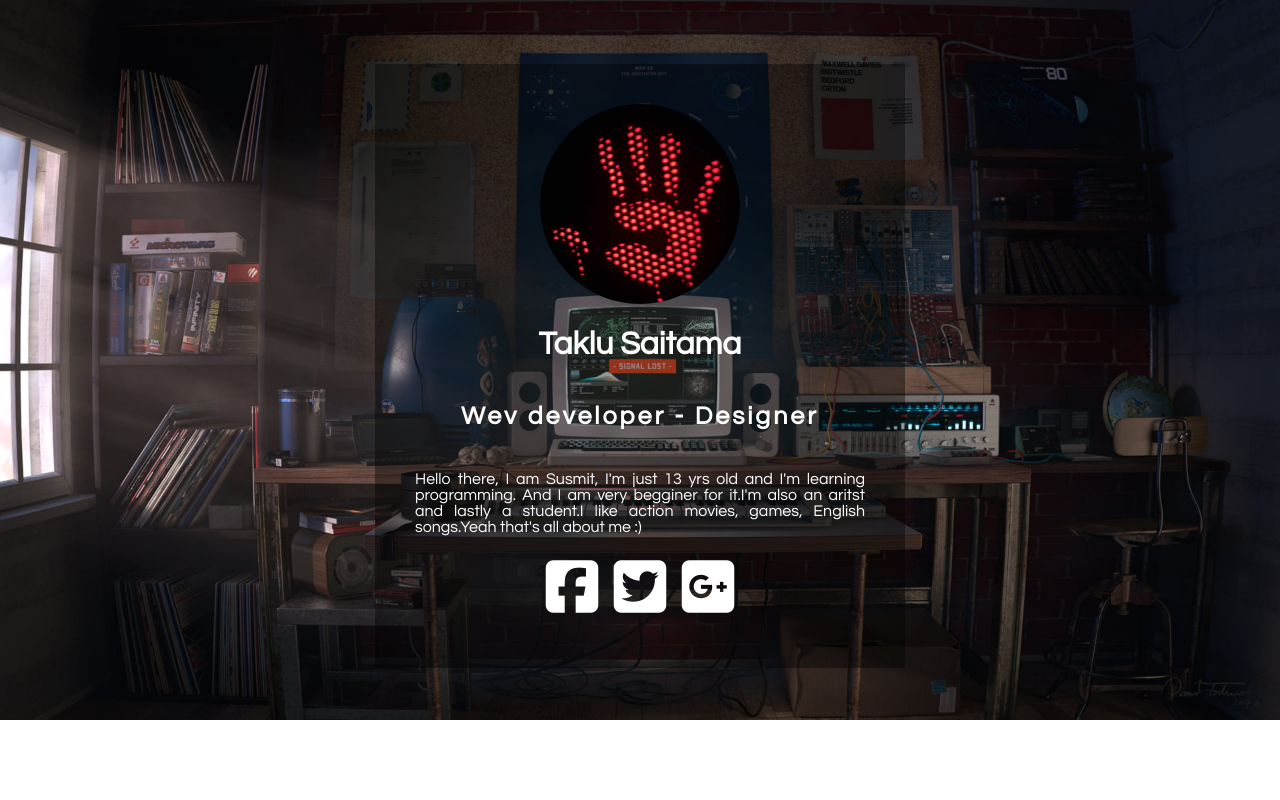
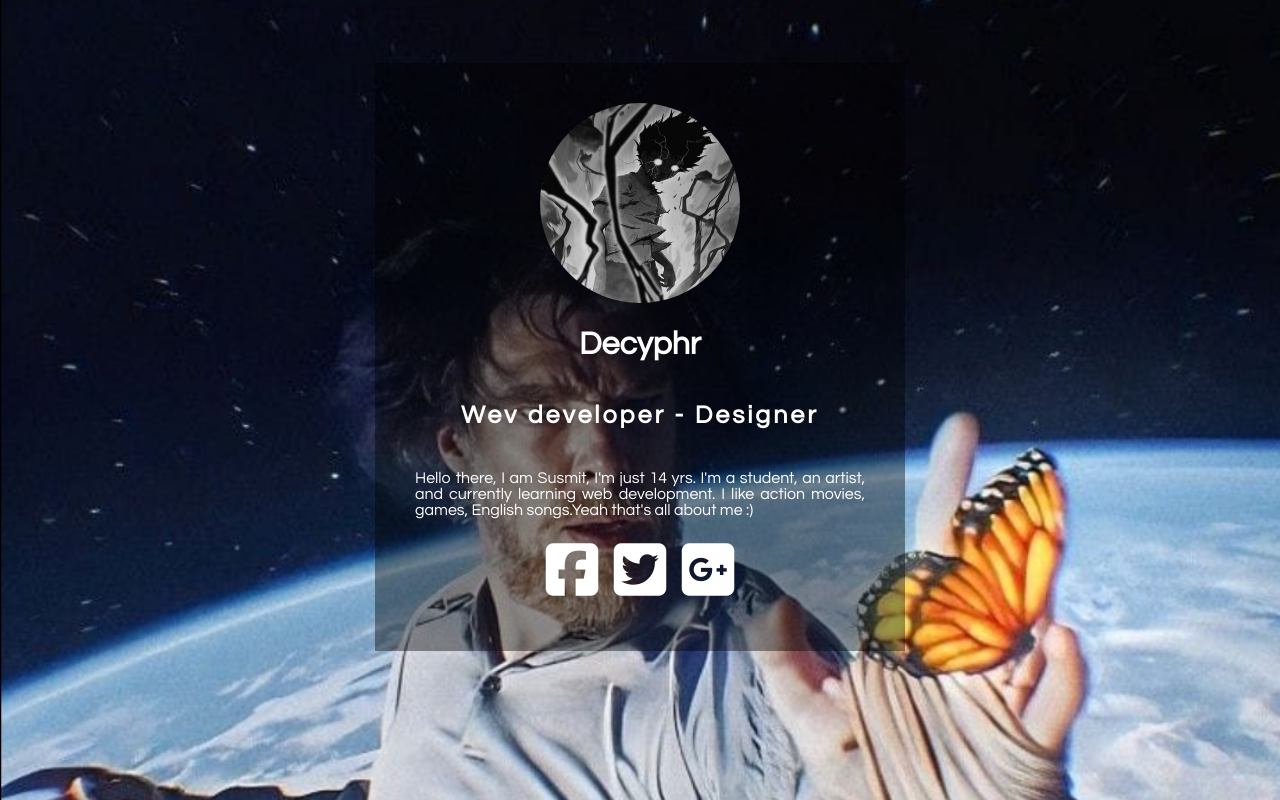
Before and after one commit to AnindyaBsws/PernoalWeb, a plain HTML site: page index.html in a window 1280 px wide. Drawn offline with Linux system fonts and the light colour scheme.

Commit message:
updated the profile and background pics

```diff
--- a/index.html
+++ b/index.html
@@ -8,15 +8,15 @@
         </head>
     <body>
     <div class="box">
-        <img src="profile.jpg" alt="" class="box-img">
-        <h1>Taklu Saitama</h1>
+        <img src="mob.jpg" alt="" class="box-img">
+        <h1>Decyphr</h1>
         <h5>Wev developer - Designer</h5>
-        <p>Hello there, I am Susmit, I'm just 13 yrs old and I'm learning programming. And I am very begginer for it.I'm also an aritst and lastly a student.I like action movies, games, English songs.Yeah that's all about me :)</p>
+        <p>Hello there, I am Susmit, I'm just 14 yrs. I'm a student, an artist, and currently learning web development. I like action movies, games, English songs.Yeah that's all about me :)</p>
 <ul>
     <li><a href="#"><i class="fa-brands fa-square-facebook"></i></a></li>
     <li><a href="#"><i class="fa-brands fa-square-twitter"></i></a></li>
     <li><a href="#"><i class="fa-brands fa-square-google-plus"></i></a></li>
 </ul>
-    </div>
+
      </body>
  </html>
--- a/style.css
+++ b/style.css
@@ -1,9 +1,10 @@
 body{
-    margin: 0;
-    padding: 0;
-    background: url(bg.jpg) no-repeat ;
+    border: 0px solid;
+    background: url(strange.png) ;
+    background-repeat: no-repeat;
     background-size: cover;
-
+    background-position: center;
+    background-attachment: fixed;
 }
 .box{
     width: 450px;
```
Also changed, not shown: bg.jpg (deleted), mob.jpg (added), profile.jpg (deleted), strange.png (added).
